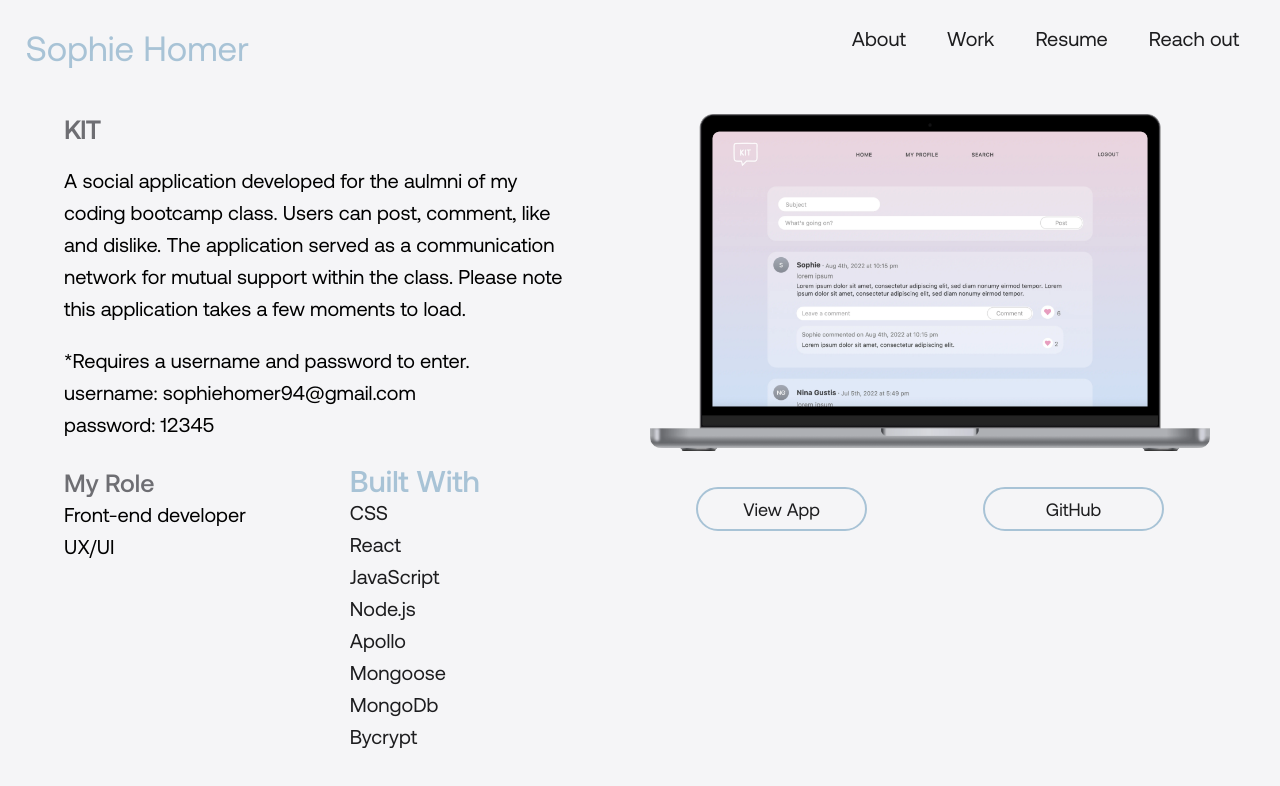
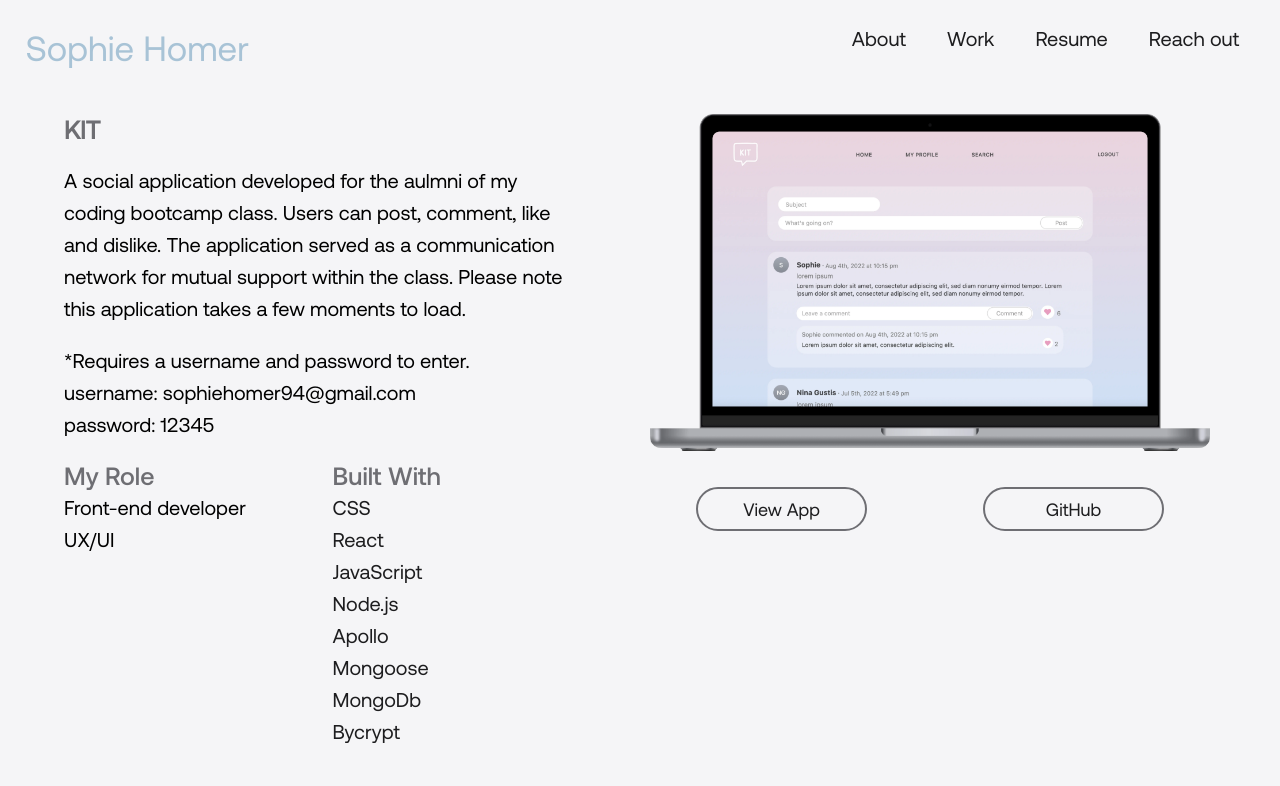
Before and after one commit to sophiehomer/react_portfolio, a React (Create React App) app: page /kit in a window 1280 px wide. Shown: the top 786 px of the page. Built offline with nearby package versions, Linux system fonts and the light colour scheme.

Commit message:
modified color and size of text

```diff
--- a/src/index.css
+++ b/src/index.css
@@ -941,9 +941,10 @@ color: #6E6E73;
 .kitTechnology {
   width: 120%;
   font-family: aeonik-medium, sans-serif;
-  font-size: 30px;
+  font-size: 25px;
   margin-left: 80%;
-  color:#A8C3D6;
+  /* color:#A8C3D6; */
+  color: #6E6E73;
  line-height: 32px;
 }
 
@@ -952,7 +953,7 @@ color: #6E6E73;
   border-radius: 24px;
   background-color: transparent;
   color: #1D1D1F;
-  border: 2.5px solid #A8C3D6;
+  border: 2px solid #6E6E73;
   font-size: 18px;
   font-family: aeonik-regular, sans-serif;
   cursor: pointer;
@@ -964,7 +965,7 @@ color: #6E6E73;
   border-radius: 24px;
   background-color: transparent;
   color: #1D1D1F;
-  border: 2.5px solid #A8C3D6;
+  border: 2px solid #6E6E73;
   font-size: 18px;
   font-family: aeonik-regular, sans-serif;
   cursor: pointer;
@@ -1030,11 +1031,12 @@ color: #6E6E73;
 
 .dinnerDrinkTechnology {
   font-family: aeonik-medium;
-  font-size: 30px;
+  font-size: 25px;
   width: 120%;
   margin-left: 80%;
   line-height: 32px;
-  color: #A8C3D6;
+  color: #6E6E73;
+
 
 }
 
```
